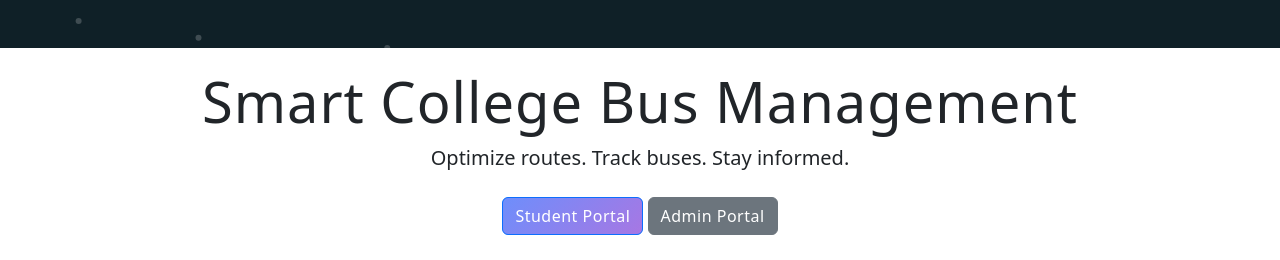
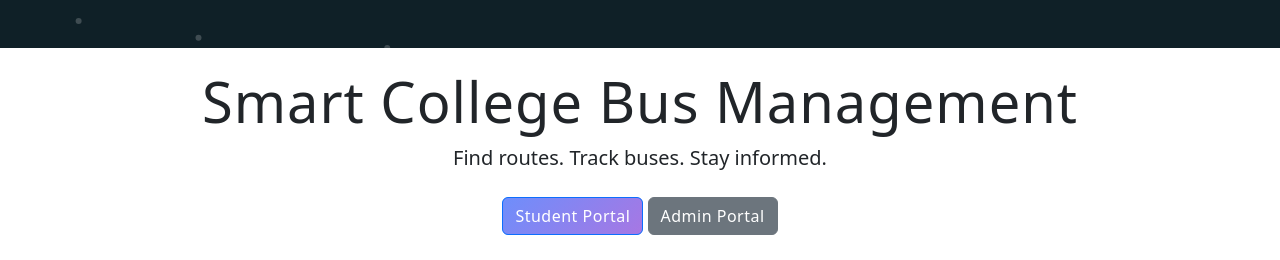
Before and after one commit to AditiJoshi1605/PBL-DAA, a Flask app: page / in a window 1280 px wide. Shown: the top 260 px of the page. Run offline with Flask 3, Linux system fonts and the light colour scheme; some libraries are stand-ins or nearby versions.

Commit message:
Update index.html

```diff
--- a/templates/index.html
+++ b/templates/index.html
@@ -11,7 +11,7 @@
 
     <div class="container text-center mt-5 reveal">
         <h1 class="display-4">Smart College Bus Management</h1>
-        <p class="lead">Optimize routes. Track buses. Stay informed.</p>
+        <p class="lead">Find routes. Track buses. Stay informed.</p>
         <div class="mt-4">
             <link rel="icon" href="{{ url_for('static', filename='favicon.ico') }}">
             <a href="{{ url_for('student_dashboard') }}" class="btn btn-primary">Student Portal</a>
```
